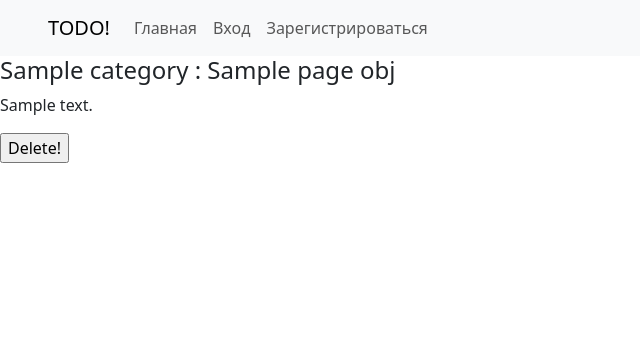
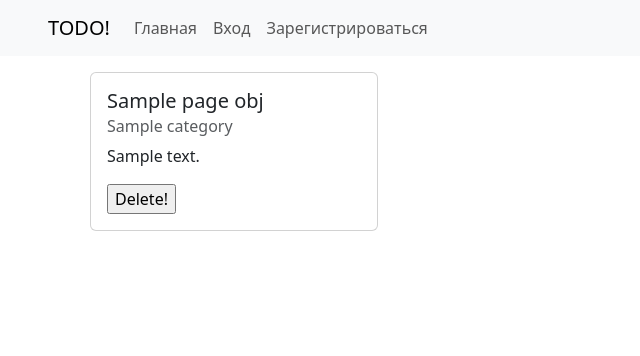
Before and after one commit to UsenUtebayev/to-do-django, a Django app: template templates/index.html in a window 1280 px wide. Shown: the top 356 px of the page, without its empty margins (0-640 px from the left). Run offline with Django 4.2, Linux system fonts and the light colour scheme; the template is opened without the code that fills it: most values are stand-ins (such as "Sample title", 1, 10 or a date in 2020).

Commit message:
-fix: template fixes

```diff
--- /dev/null
+++ b/templates/inc/_task-list.html
@@ -0,0 +1,17 @@
+<div class="container mt-3 ">
+    {% for i in page_obj %}
+
+        <div class="card m-2" style="width: 18rem;">
+            <div class="card-body">
+                <h5 class="card-title">{{ i.name }}</h5>
+                <h6 class="card-subtitle mb-2 text-muted">{{ i.category }}</h6>
+                <p class="card-text">{{ i.description }}</p>
+                <form action="{% url 'delete-task' i.id %} ">
+                    {% csrf_token %}
+                    <input type="submit" value="Delete!">
+                </form>
+            </div>
+        </div>
+
+    {% endfor %}
+</div>
--- a/templates/index.html
+++ b/templates/index.html
@@ -2,17 +2,7 @@
 {% block title %} {{ title }} {% endblock %}
 {% block content %}
 
-    <div>
-
-        {% for i in page_obj %}
-            <h4>{{ i.category }} : {{ i.name }}</h4>
-            <p>{{ i.description }}
-            <form action="{% url 'delete-task' i.id %} ">
-                {% csrf_token %}
-                <input type="submit" value="Delete!">
-            </form>
-        {% endfor %}
-    </div>
+    {% include 'inc/_task-list.html' %}
 
     {% if username %}
         <div class="pagination">
@@ -33,4 +23,5 @@
     </span>
         </div>
     {% endif %}
+
 {% endblock %}
```
Also changed, not shown: db.sqlite3.
